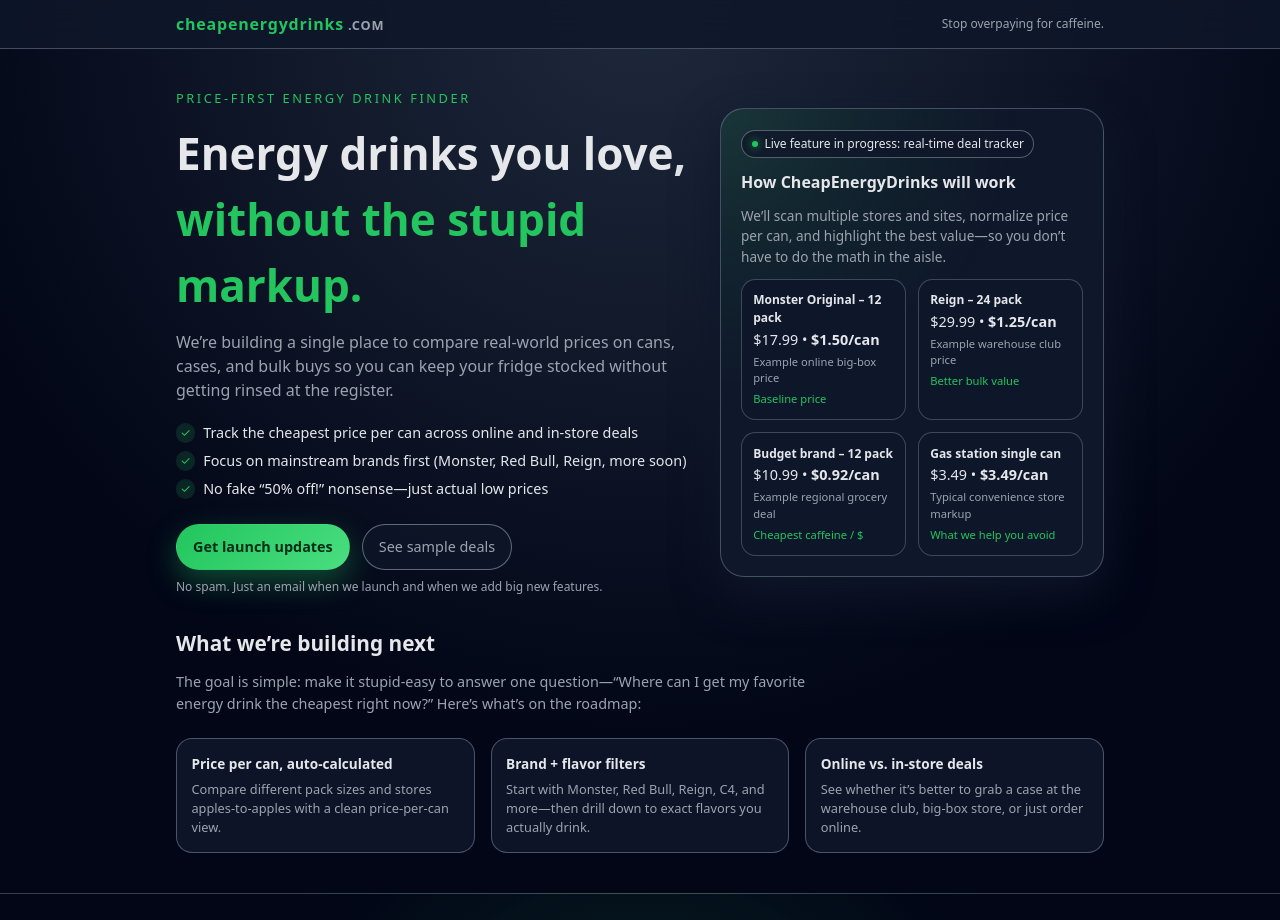
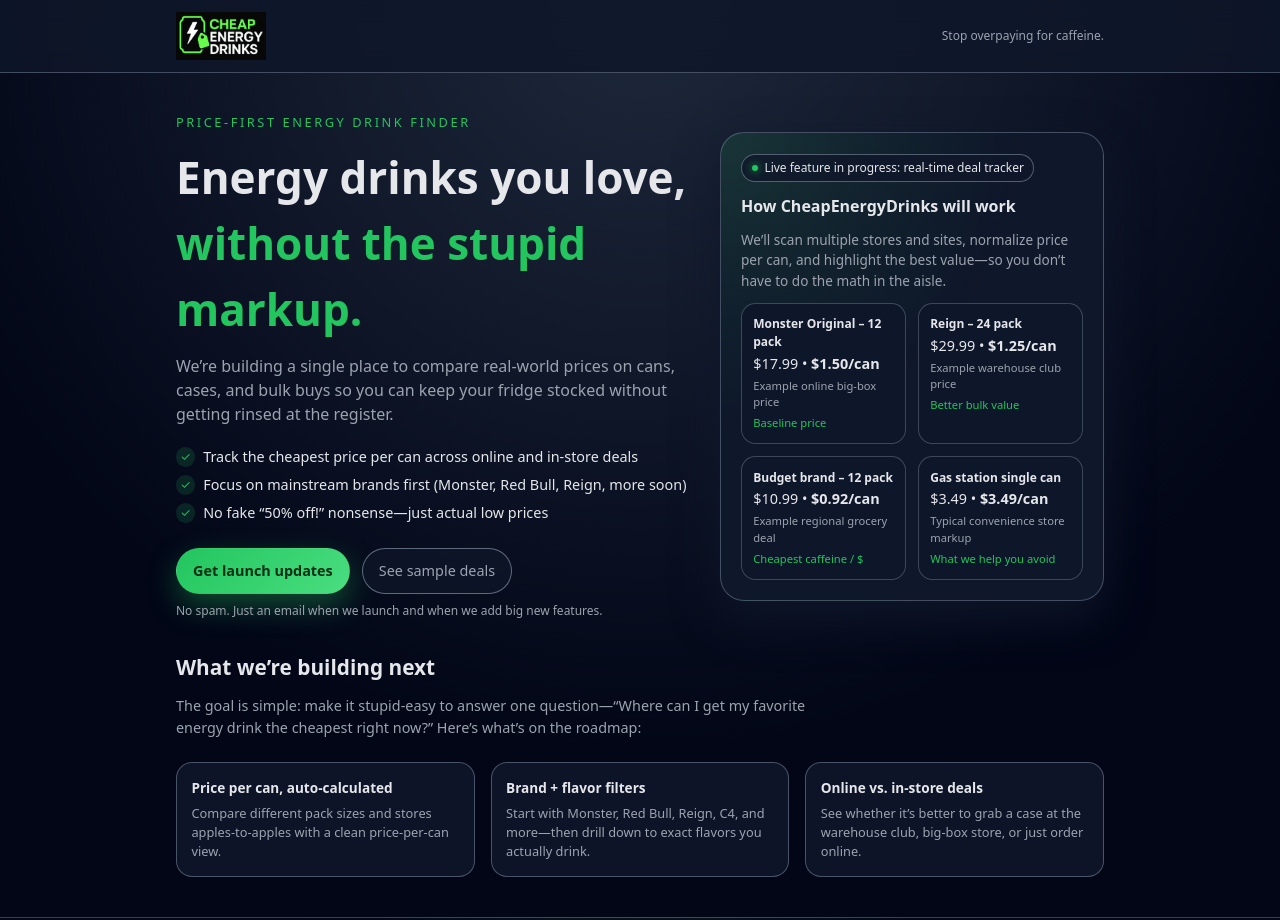
Before and after one commit to dcsup/cheapenergydrinks-site, a plain HTML site: page index.html in a window 1280 px wide. Shown: the top 920 px of the page. Drawn offline with Linux system fonts and the light colour scheme.

Commit message:
adding logo to header

```diff
--- a/index.html
+++ b/index.html
@@ -55,8 +55,11 @@
       align-items: baseline;
       gap: 0.25rem;
     }
-    .logo-main { color: var(--accent); }
-    .logo-sub { font-size: 0.8rem; color: var(--muted); text-transform: uppercase; }
+    .logo-img {
+      height: 48px;
+      width: auto;
+      display: block;
+    }
     .nav-tagline {
       font-size: 0.75rem;
       color: var(--muted);
@@ -300,8 +303,7 @@
   <header>
     <div class="nav-inner">
       <div class="logo">
-        <span class="logo-main">cheapenergydrinks</span>
-        <span class="logo-sub">.com</span>
+        <img src="assets/Full Logo Horizontal2.png" alt="Cheap Energy Drinks Logo" class="logo-img">
       </div>
       <div class="nav-tagline">Stop overpaying for caffeine.</div>
     </div>
```
Also changed, not shown: assets/Full Logo Horizontal2.png (added).
